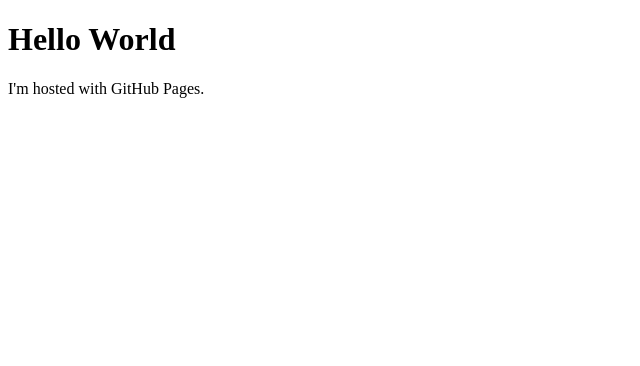
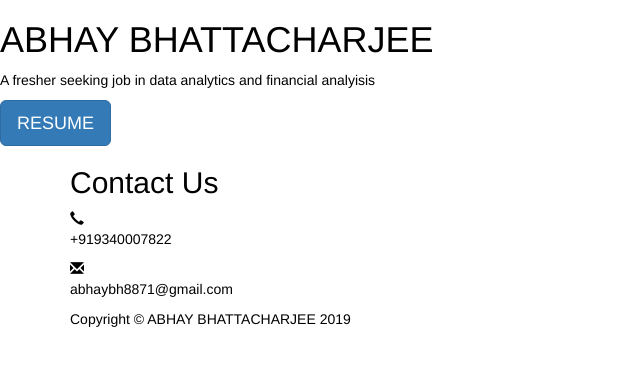
Before and after one commit to luit0r/haxtagram, a plain HTML site: page index.html in a window 1280 px wide. Shown: the whole page, without its empty margins (0-640 px from the left). Drawn offline with nearby package versions, Linux system fonts and the light colour scheme.

Commit message:
Update index.html

```diff
--- a/index.html
+++ b/index.html
@@ -1,7 +1,84 @@
 <!DOCTYPE html>
-<html>
-<body>
-<h1>Hello World</h1>
-<p>I'm hosted with GitHub Pages.</p>
+<!-- Images by various sources under the Creative Commons CC0 license and/or the Creative Commons Zero license.
+Although you can use them, for a more unique website, replace these images with your own. -->
+<html lang="en">
+
+<head>
+
+    <meta charset="utf-8">
+    <meta http-equiv="X-UA-Compatible" content="IE=edge">
+    <meta name="viewport" content="width=device-width, initial-scale=1">
+    <!-- The above 3 meta tags *must* come first in the head; any other head content must come *after* these tags -->
+
+    <title>Business 2</title>
+
+    <!-- Bootstrap Core CSS -->
+    <link href="css/bootstrap.min.css" rel="stylesheet">
+
+    <!-- Custom CSS: You can use this stylesheet to override any Bootstrap styles and/or apply your own styles -->
+    <link href="css/custom.css" rel="stylesheet">
+
+    <!-- HTML5 Shim and Respond.js IE8 support of HTML5 elements and media queries -->
+    <!-- WARNING: Respond.js doesn't work if you view the page via file:// -->
+    <!--[if lt IE 9]>
+        <script src="https://oss.maxcdn.com/libs/html5shiv/3.7.0/html5shiv.js"></script>
+        <script src="https://oss.maxcdn.com/libs/respond.js/1.4.2/respond.min.js"></script>
+    <![endif]-->
+
+    <!-- Custom Fonts from Google -->
+    <link href='http://fonts.googleapis.com/css?family=Open+Sans:300italic,400italic,600italic,700italic,800italic,400,300,600,700,800' rel='stylesheet' type='text/css'>
+
+
+
+	<!-- Header -->
+    <header>
+        <div class="header-content">
+            <div class="header-content-inner">
+
+               <font color="Black"><h1>ABHAY BHATTACHARJEE</h1>
+				<p>A fresher seeking job in data analytics and financial analyisis</p>
+
+
+                <a href="#" class="btn btn-primary btn-lg">RESUME</a>
+            </div>
+        </div>
+    </header>
+
+
+
+	<!-- Footer -->
+    <footer class="page-footer">
+
+    	<!-- Contact Us -->
+        <div class="contact">
+        	<div class="container">
+				<h2 class="section-heading">Contact Us</h2>
+				<p><span class="glyphicon glyphicon-earphone"></span><br> +919340007822</p>
+				<p><span class="glyphicon glyphicon-envelope"></span><br> abhaybh8871@gmail.com</p>
+        	</div>
+        </div>
+
+        <!-- Copyright etc -->
+        <div class="small-print">
+        	<div class="container">
+        		<p>Copyright &copy; ABHAY BHATTACHARJEE 2019</p>
+        	</div>
+        </div>
+
+    </footer>
+
+    <!-- jQuery -->
+    <script src="js/jquery-1.11.3.min.js"></script>
+
+    <!-- Bootstrap Core JavaScript -->
+    <script src="js/bootstrap.min.js"></script>
+
+    <!-- Plugin JavaScript -->
+    <script src="js/jquery.easing.min.js"></script>
+
+    <!-- Custom Javascript -->
+    <script src="js/custom.js"></script>
+
 </body>
+
 </html>
```
